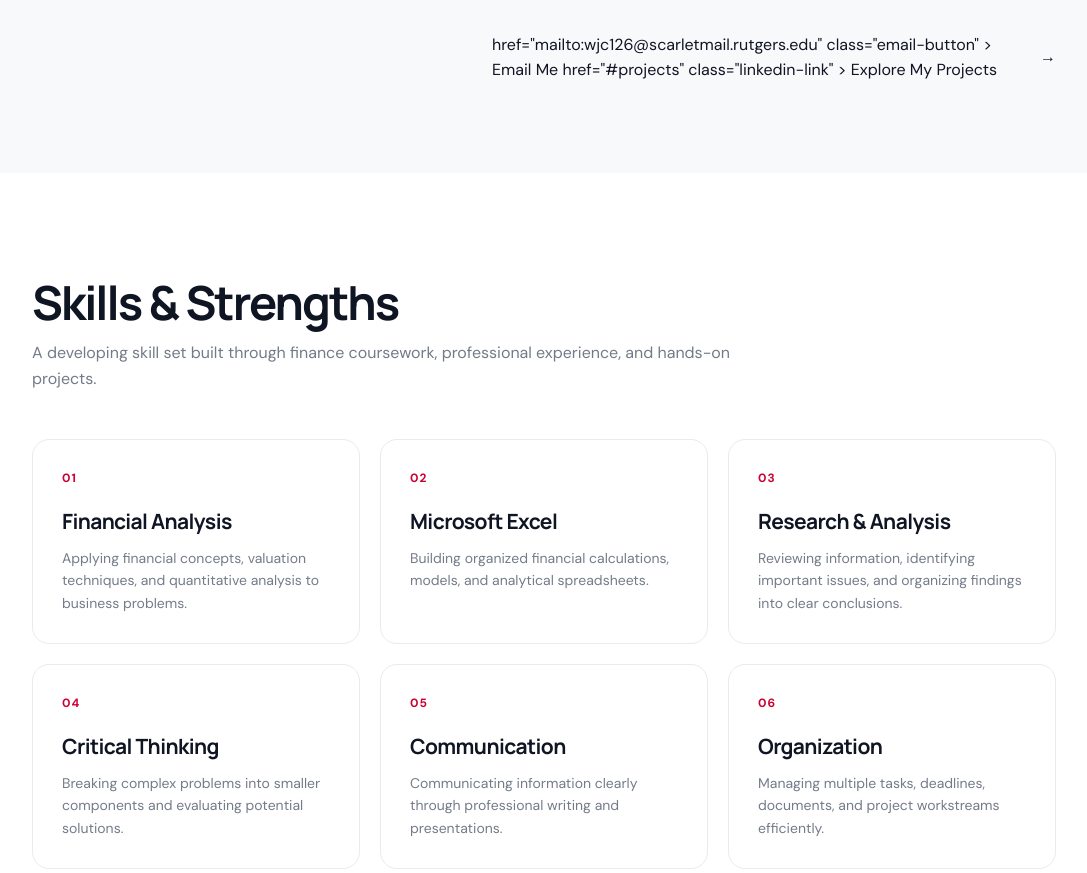
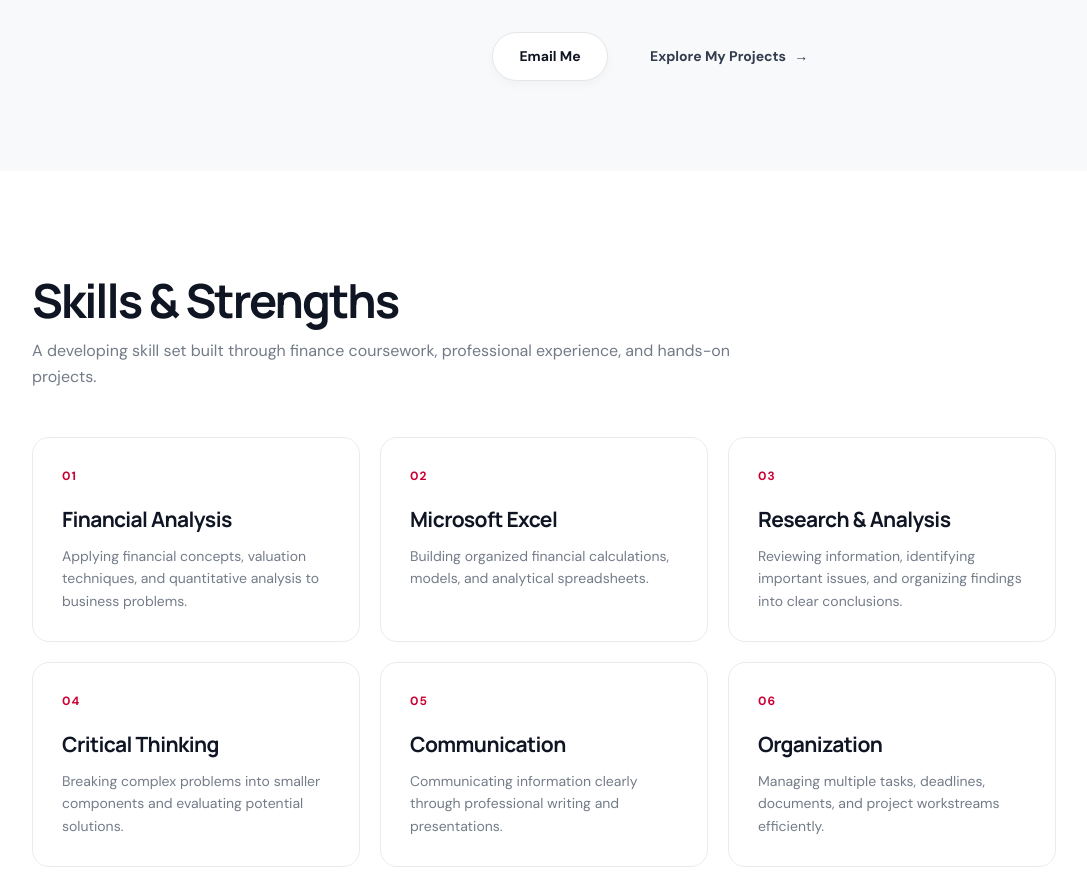
Before and after one commit to WilliamCosgrove2/WilliamCosgrove2.github.io, a plain HTML site: page index.html in a window 1280 px wide. Shown: the part 643-1516 px from the top of the page, without its empty margins (96-1183 px from the left). Drawn offline with Linux system fonts and the light colour scheme.

Commit message:
Update index.html

```diff
--- a/index.html
+++ b/index.html
@@ -32,38 +32,15 @@
     <div class="nav-container">
 
         <a href="#home" class="logo">
-
-            <span class="logo-rbs">
-                RBS
-            </span>
-
+            <span class="logo-rbs">RBS</span>
             <span class="logo-line"></span>
-
-            <span class="logo-name">
-                William's Portfolio
-            </span>
-
+            <span class="logo-name">William's Portfolio</span>
         </a>
 
-
         <nav class="navigation">
-
-            <a href="#about">
-                About
-            </a>
-
-            <a href="#projects">
-                Projects
-            </a>
-
-
-                href="Resume%202026-2.pdf"
-                target="_blank"
-                class="resume-button"
-            >
-                Download Resume
-            </a>
-
+            <a href="#about">About</a>
+            <a href="#projects">Projects</a>
+            <a href="Resume%202026-2.pdf" target="_blank" class="resume-button">Download Resume</a>
         </nav>
 
     </div>
@@ -86,29 +63,12 @@
         <div class="profile">
 
             <div class="profile-image-container">
-
-                <img
-                    src="headshot.jpeg"
-                    alt="William Cosgrove"
-                    class="profile-image"
-                >
-
+                <img src="headshot.jpeg" alt="William Cosgrove" class="profile-image">
             </div>
 
-
-            <h2>
-                William Cosgrove
-            </h2>
-
-
-            <p class="school">
-                Rutgers Business School
-            </p>
-
-
-            <p class="graduation">
-                Class of 2028 • Expected May 2028
-            </p>
+            <h2>William Cosgrove</h2>
+            <p class="school">Rutgers Business School</p>
+            <p class="graduation">Class of 2028 • Expected May 2028</p>
 
         </div>
 
@@ -118,47 +78,24 @@
 
         <div class="hero-content" id="about">
 
-
-            <div class="status-pill">
-                Finance Student • Rutgers Business School
-            </div>
-
+            <div class="status-pill">Finance Student • Rutgers Business School</div>
 
             <h1>
                 Building a foundation in
                 <span>finance, analysis, and business.</span>
             </h1>
 
-
             <p class="hero-description">
-
                 I’m William, a finance student at Rutgers Business School
                 developing analytical and business skills through coursework,
                 professional experience, and hands-on projects. I’m interested
                 in applying financial knowledge to real-world business
                 decisions and opportunities.
-
             </p>
 
-
             <div class="hero-buttons">
-
-
-                    href="mailto:wjc126@scarletmail.rutgers.edu"
-                    class="email-button"
-                >
-                    Email Me
-                </a>
-
-
-
-                    href="#projects"
-                    class="linkedin-link"
-                >
-                    Explore My Projects
-                    <span>→</span>
-                </a>
-
+                <a href="mailto:wjc126@scarletmail.rutgers.edu" class="email-button">Email Me</a>
+                <a href="#projects" class="linkedin-link">Explore My Projects <span>→</span></a>
             </div>
 
         </div>
@@ -177,137 +114,51 @@
 
     <div class="content-container">
 
-
         <div class="section-introduction">
-
-            <h2>
-                Skills & Strengths
-            </h2>
-
+            <h2>Skills & Strengths</h2>
             <p>
                 A developing skill set built through finance coursework,
                 professional experience, and hands-on projects.
             </p>
-
         </div>
-
-
 
         <div class="skills-grid">
 
+            <div class="skill">
+                <div class="skill-number">01</div>
+                <h3>Financial Analysis</h3>
+                <p>Applying financial concepts, valuation techniques, and quantitative analysis to business problems.</p>
+            </div>
 
             <div class="skill">
-
-                <div class="skill-number">
-                    01
-                </div>
-
-                <h3>
-                    Financial Analysis
-                </h3>
-
-                <p>
-                    Applying financial concepts, valuation techniques,
-                    and quantitative analysis to business problems.
-                </p>
-
+                <div class="skill-number">02</div>
+                <h3>Microsoft Excel</h3>
+                <p>Building organized financial calculations, models, and analytical spreadsheets.</p>
             </div>
 
-
+            <div class="skill">
+                <div class="skill-number">03</div>
+                <h3>Research & Analysis</h3>
+                <p>Reviewing information, identifying important issues, and organizing findings into clear conclusions.</p>
+            </div>
 
             <div class="skill">
-
-                <div class="skill-number">
-                    02
-                </div>
-
-                <h3>
-                    Microsoft Excel
-                </h3>
-
-                <p>
-                    Building organized financial calculations,
-                    models, and analytical spreadsheets.
-                </p>
-
+                <div class="skill-number">04</div>
+                <h3>Critical Thinking</h3>
+                <p>Breaking complex problems into smaller components and evaluating potential solutions.</p>
             </div>
 
-
+            <div class="skill">
+                <div class="skill-number">05</div>
+                <h3>Communication</h3>
+                <p>Communicating information clearly through professional writing and presentations.</p>
+            </div>
 
             <div class="skill">
-
-                <div class="skill-number">
-                    03
-                </div>
-
-                <h3>
-                    Research & Analysis
-                </h3>
-
-                <p>
-                    Reviewing information, identifying important issues,
-                    and organizing findings into clear conclusions.
-                </p>
-
+                <div class="skill-number">06</div>
+                <h3>Organization</h3>
+                <p>Managing multiple tasks, deadlines, documents, and project workstreams efficiently.</p>
             </div>
-
-
-
-            <div class="skill">
-
-                <div class="skill-number">
-                    04
-                </div>
-
-                <h3>
-                    Critical Thinking
-                </h3>
-
-                <p>
-                    Breaking complex problems into smaller components
-                    and evaluating potential solutions.
-                </p>
-
-            </div>
-
-
-
-            <div class="skill">
-
-                <div class="skill-number">
-                    05
-                </div>
-
-                <h3>
-                    Communication
-                </h3>
-
-                <p>
-                    Communicating information clearly through
-                    professional writing and presentations.
-                </p>
-
-            </div>
-
-
-
-            <div class="skill">
-
-                <div class="skill-number">
-                    06
-                </div>
-
-                <h3>
-                    Organization
-                </h3>
-
-                <p>
-                    Managing multiple tasks, deadlines, documents,
-                    and project workstreams efficiently.
-                </p>
-
-            </div>
-
 
         </div>
 
@@ -325,21 +176,13 @@
 
     <div class="content-container">
 
-
         <div class="section-introduction">
-
-            <h2>
-                Selected Projects
-            </h2>
-
+            <h2>Selected Projects</h2>
             <p>
                 Work and experiences that demonstrate my interests
                 in finance, business, and professional development.
             </p>
-
         </div>
-
-
 
         <div class="projects-grid">
 
@@ -349,61 +192,28 @@
             <article class="project">
 
                 <div class="project-header">
-
-                    <span class="project-category">
-                        MARKETING STRATEGY
-                    </span>
-
-                    <span class="project-number">
-                        01
-                    </span>
-
+                    <span class="project-category">MARKETING STRATEGY</span>
+                    <span class="project-number">01</span>
                 </div>
 
-
-                <h3>
-                    Scarlet Delivery
-                    <br>
-                    Go-to-Market Strategy
-                </h3>
-
+                <h3>Scarlet Delivery<br>Go-to-Market Strategy</h3>
 
                 <p>
-
                     Built a full marketing plan for a Rutgers-exclusive
                     delivery app paid with meal swipes. Led the marketing
                     mix workstream and supported industry, competitive,
                     and SWOT analysis, pricing strategy, and revenue and
                     brand-recognition targets.
-
                 </p>
 
-
                 <div class="project-tags">
-
-                    <span>
-                        Market Analysis
-                    </span>
-
-                    <span>
-                        Competitive Strategy
-                    </span>
-
-                    <span>
-                        Pricing
-                    </span>
-
-                    <span>
-                        Teamwork
-                    </span>
-
+                    <span>Market Analysis</span>
+                    <span>Competitive Strategy</span>
+                    <span>Pricing</span>
+                    <span>Teamwork</span>
                 </div>
 
-
-                <a href="Team 6 Project.pptx" download class="project-button">
-                    Click Here to Download Presentation
-                    <span>↗</span>
-                </a>
+                <a href="Team_6_Project.pptx" download class="project-button">Click Here to Download Presentation <span>↗</span></a>
 
             </article>
 
@@ -414,60 +224,28 @@
             <article class="project">
 
                 <div class="project-header">
-
-                    <span class="project-category">
-                        BUSINESS ETHICS
-                    </span>
-
-                    <span class="project-number">
-                        02
-                    </span>
-
+                    <span class="project-category">BUSINESS ETHICS</span>
+                    <span class="project-number">02</span>
                 </div>
 
-
-                <h3>
-                    Securities Fraud &amp;
-                    Business Ethics Case Study
-                </h3>
-
+                <h3>Securities Fraud &amp; Business Ethics Case Study</h3>
 
                 <p>
-
                     Analyzed the First Jersey Securities penny-stock fraud
                     and the harm caused to retail investors and market
                     trust. Evaluated the conduct against the ethical
                     frameworks of Sternberg, Friedman, and Freeman, then
                     traced the regulatory and criminal outcome.
-
                 </p>
 
-
                 <div class="project-tags">
-
-                    <span>
-                        Securities
-                    </span>
-
-                    <span>
-                        Ethics
-                    </span>
-
-                    <span>
-                        Case Analysis
-                    </span>
-
-                    <span>
-                        Research
-                    </span>
-
+                    <span>Securities</span>
+                    <span>Ethics</span>
+                    <span>Case Analysis</span>
+                    <span>Research</span>
                 </div>
 
-
-                <a href="Ethics Presentation.pptx" download class="project-button">
-                    Click Here to Download Presentation
-                    <span>↗</span>
-                </a>
+                <a href="Ethics_Presentation.pptx" download class="project-button">Click Here to Download Presentation <span>↗</span></a>
 
             </article>
 
@@ -478,57 +256,27 @@
             <article class="project">
 
                 <div class="project-header">
-
-                    <span class="project-category">
-                        PROFESSIONAL EXPERIENCE
-                    </span>
-
-                    <span class="project-number">
-                        03
-                    </span>
-
+                    <span class="project-category">PROFESSIONAL EXPERIENCE</span>
+                    <span class="project-number">03</span>
                 </div>
 
-
-                <h3>
-                    Legal Internship
-                    <br>
-                    Kelly Firm, P.C.
-                </h3>
-
+                <h3>Legal Internship<br>Kelly Firm, P.C.</h3>
 
                 <p>
-
                     Completed a three-month legal internship gaining
                     experience with professional workflows, document
                     review, research, organization, and communication.
                     The experience provided insight into how legal
                     work supports business and client decisions.
-
                 </p>
 
-
                 <div class="project-tags">
-
-                    <span>
-                        Research
-                    </span>
-
-                    <span>
-                        Document Review
-                    </span>
-
-                    <span>
-                        Communication
-                    </span>
-
+                    <span>Research</span>
+                    <span>Document Review</span>
+                    <span>Communication</span>
                 </div>
 
-
-                <a href="https://thekellyfirmnj.com" target="_blank" rel="noopener" class="project-button">
-                    Click Here to Visit The Kelly Firm
-                    <span>↗</span>
-                </a>
+                <a href="https://thekellyfirmnj.com" target="_blank" rel="noopener" class="project-button">Click Here to Visit The Kelly Firm <span>↗</span></a>
 
             </article>
 
@@ -540,6 +288,7 @@
 </section>
 
 
+
 <!-- =====================================
      CONTACT
 ===================================== -->
@@ -548,33 +297,16 @@
 
     <div class="contact-container">
 
-
         <div>
-
-            <div class="contact-label">
-                LET'S CONNECT
-            </div>
-
-
-            <h2>
-                Interested in learning more?
-            </h2>
-
-
+            <div class="contact-label">LET'S CONNECT</div>
+            <h2>Interested in learning more?</h2>
             <p>
                 Feel free to reach out regarding opportunities,
                 projects, or professional connections.
             </p>
-
         </div>
 
-
-
-            href="mailto:wjc126@scarletmail.rutgers.edu"
-            class="contact-button"
-        >
-            Email Me
-        </a>
+        <a href="mailto:wjc126@scarletmail.rutgers.edu" class="contact-button">Email Me</a>
 
     </div>
 
@@ -589,16 +321,8 @@
 <footer>
 
     <div class="footer-container">
-
-        <p>
-            © 2026 William Cosgrove
-        </p>
-
-
-        <a href="#home">
-            Back to top ↑
-        </a>
-
+        <p>© 2026 William Cosgrove</p>
+        <a href="#home">Back to top ↑</a>
     </div>
 
 </footer>
```
